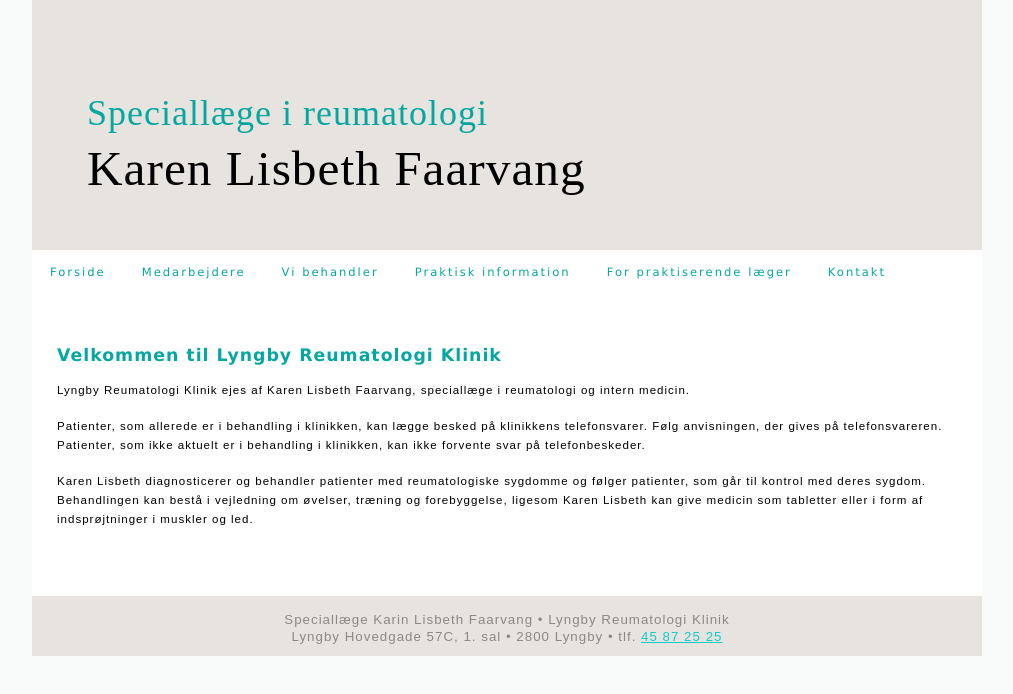
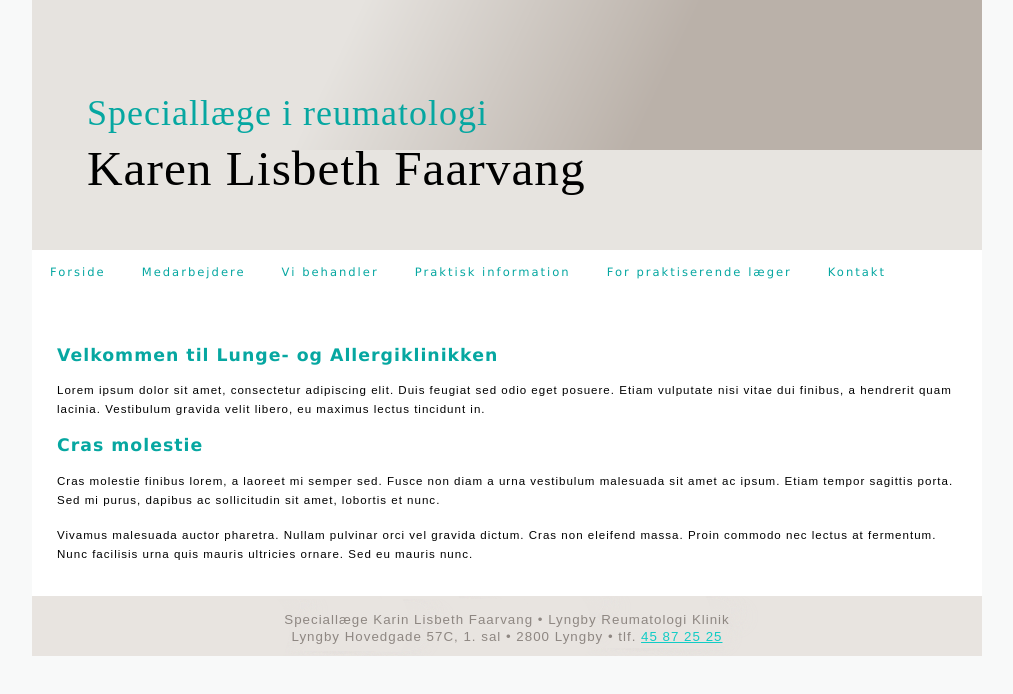
Before and after one commit to hattesen/novax, a plain HTML site: page astma.dk/mockup/index.html in a window 1280 px wide. Shown: the whole page, without its empty margins (133-1146 px from the left). Drawn offline with Linux system fonts and the light colour scheme.

Commit message:
removed shockwave stylesheet

```diff
--- a/astma.dk/mockup/index.html
+++ b/astma.dk/mockup/index.html
@@ -1,5 +1,5 @@
 <!DOCTYPE html PUBLIC "-//W3C//DTD HTML 4.01 Transitional//EN" "http://www.w3.org/TR/html4/loose.dtd">
-<html><head><meta http-equiv="Content-Type" content="text/html; charset=utf-8"> <!-- NOVAX changed for-->
+<html><head><meta http-equiv="Content-Type" content="text/html; charset=utf-8"> <!-- NOVAX changed -->
 	<meta name="description" content="">
 	<meta name="abstract" content="">
 	<meta name="copyright" content="">
@@ -30,7 +30,7 @@
 		height: calc(250px - 90px);
 		padding-top: 90px;
 
-					background-image: url('img/top_container.png');
+		background-image: url('img/banner.png');
 		background-size: 950px, 250px;
 		background-repeat: no-repeat;
 		background-color: #E7E4E0; /* ligner billedbaggrund. Vises mens billede loader */
@@ -60,7 +60,7 @@
 		height: calc(60px - 15px);
 		padding-top: 15px;
 
-					background-image: url('img/footer_pic.png');
+		background-image: url('img/footer.png');
 		background-repeat: no-repeat;
 		background-size: 950px, 60px; /* subtract padding */
 		background-color: #E7E4E0; /* ligner billedbaggrund. Vises mens billede loader */
@@ -91,23 +91,12 @@
 				<div id=top_container_2>Karen Lisbeth Faarvang</div>
 				<!-- NOVAX-END -->
 			</div>
-
-
-
-
 		</div>
-
 	</div>
 
 
 	<div id="wrapper_menu">
-
-
 		<div id="nav">
-
-
-
-
 			<!--**************************************************************************************************************************************-->
 			<!-- Menu                                                                                                                                                                                                                                                                 -->
 			<!--**************************************************************************************************************************************-->
@@ -123,40 +112,22 @@
 	<div id="wrapper_indhold">
 		<div id="content_et">
 
- <p><font class="Heading1">Velkommen til Lyngby Reumatologi Klinik</font></p>
-<p>Lyngby Reumatologi Klinik ejes af Karen Lisbeth Faarvang, speciallæge i reumatologi og intern medicin.</p>
-<p>Patienter, som allerede er i behandling i klinikken, kan lægge besked på klinikkens telefonsvarer. Følg anvisningen, der gives på telefonsvareren. Patienter, som ikke aktuelt er i behandling i klinikken, kan ikke forvente svar på telefonbeskeder.</p>
-<p>Karen Lisbeth diagnosticerer og behandler patienter med reumatologiske sygdomme og følger patienter, som går til kontrol med deres sygdom. Behandlingen kan bestå i vejledning om øvelser, træning og forebyggelse, ligesom Karen Lisbeth kan give medicin som tabletter eller i form af indsprøjtninger i muskler og led.</p>
-<p>&nbsp;</p>
+			<p><font class="Heading1">Velkommen til Lunge- og Allergiklinikken</font></p>
+			<p>Lorem ipsum dolor sit amet, consectetur adipiscing elit. Duis feugiat sed odio eget posuere. Etiam vulputate nisi vitae dui finibus, a hendrerit quam lacinia.
+				Vestibulum gravida velit libero, eu maximus lectus tincidunt in.</p>
+				<p><font class="Heading1">Cras molestie</font></p>
+				<p>Cras molestie finibus lorem, a laoreet mi semper sed. Fusce non diam a urna vestibulum malesuada sit amet ac ipsum. Etiam tempor sagittis porta. Sed mi purus, dapibus ac sollicitudin sit amet, lobortis et nunc.</p>
+				<p>Vivamus malesuada auctor pharetra. Nullam pulvinar orci vel gravida dictum. Cras non eleifend massa. Proin commodo nec lectus at fermentum. Nunc facilisis urna quis mauris ultricies ornare. Sed eu mauris nunc.</p>
 			</div>
-
-
-
-
-
-
 
 		</div>
 		<div id="streg">
 		</div>
 
-
 		<div id="wrapper_footer">
-
-
-
-
-
-
-
-
-
-
-
 			<!--**************************************************************************************************************************************-->
 			<!-- Footer                                                                                                                                                                                                                                                               -->
 			<!--**************************************************************************************************************************************-->
-
 
 			<div id="footer_pic">
 				<!-- NOVAX START -->
@@ -165,22 +136,8 @@
 				<!-- NOVAX-END -->
 			</div>
 
-
 		</div>
 
-
-
-
-
-
-
-
-
-
-
-
-
-
-
 		<!-- Making sure the file is not empty; this might cause a problem on some servers. Replace this text with your own code for augmentation, but make sure it is never empty -->
-</body><style type="text/css">embed[type*="application/x-shockwave-flash"],embed[src*=".swf"],object[type*="application/x-shockwave-flash"],object[codetype*="application/x-shockwave-flash"],object[src*=".swf"],object[codebase*="swflash.cab"],object[classid*="D27CDB6E-AE6D-11cf-96B8-444553540000"],object[classid*="d27cdb6e-ae6d-11cf-96b8-444553540000"],object[classid*="D27CDB6E-AE6D-11cf-96B8-444553540000"]{	display: none !important;}</style></html>
+	</body>
+</html>
```
Lines whose indentation alone changed are shown as unchanged.
